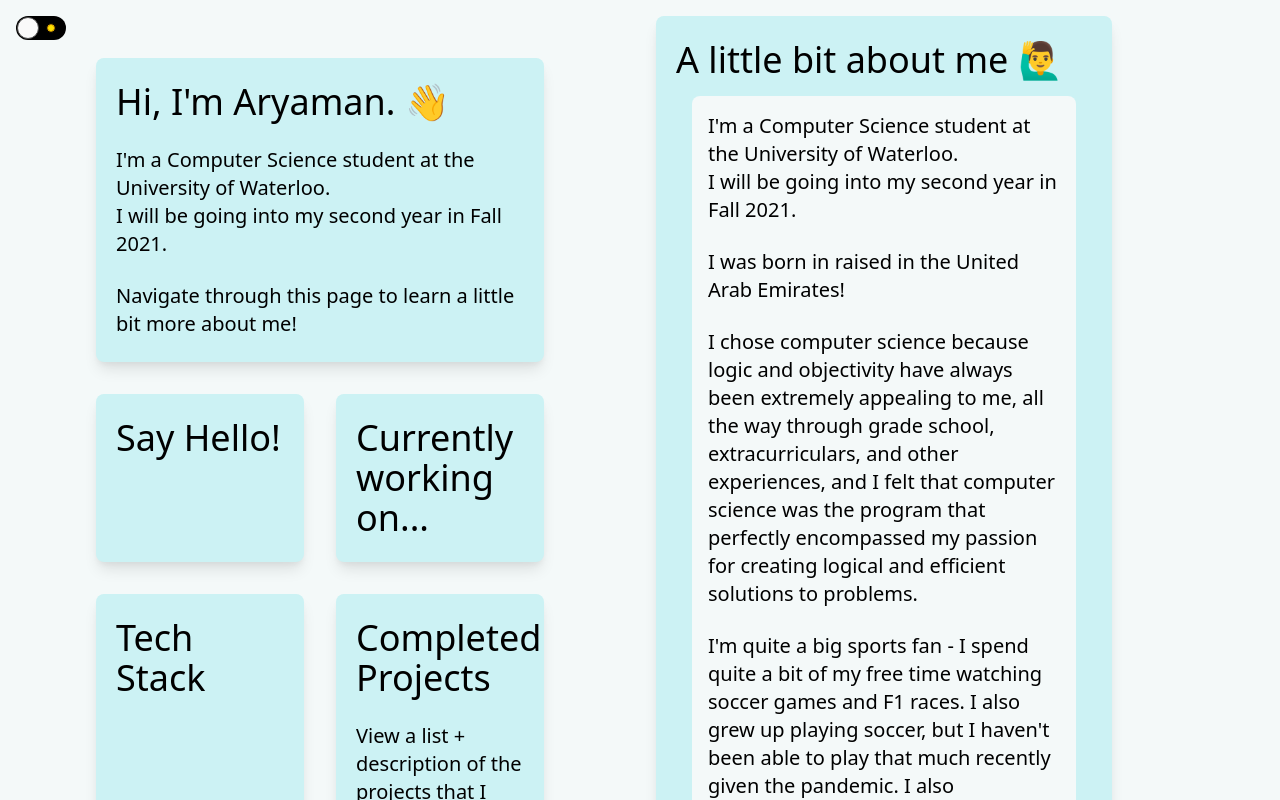
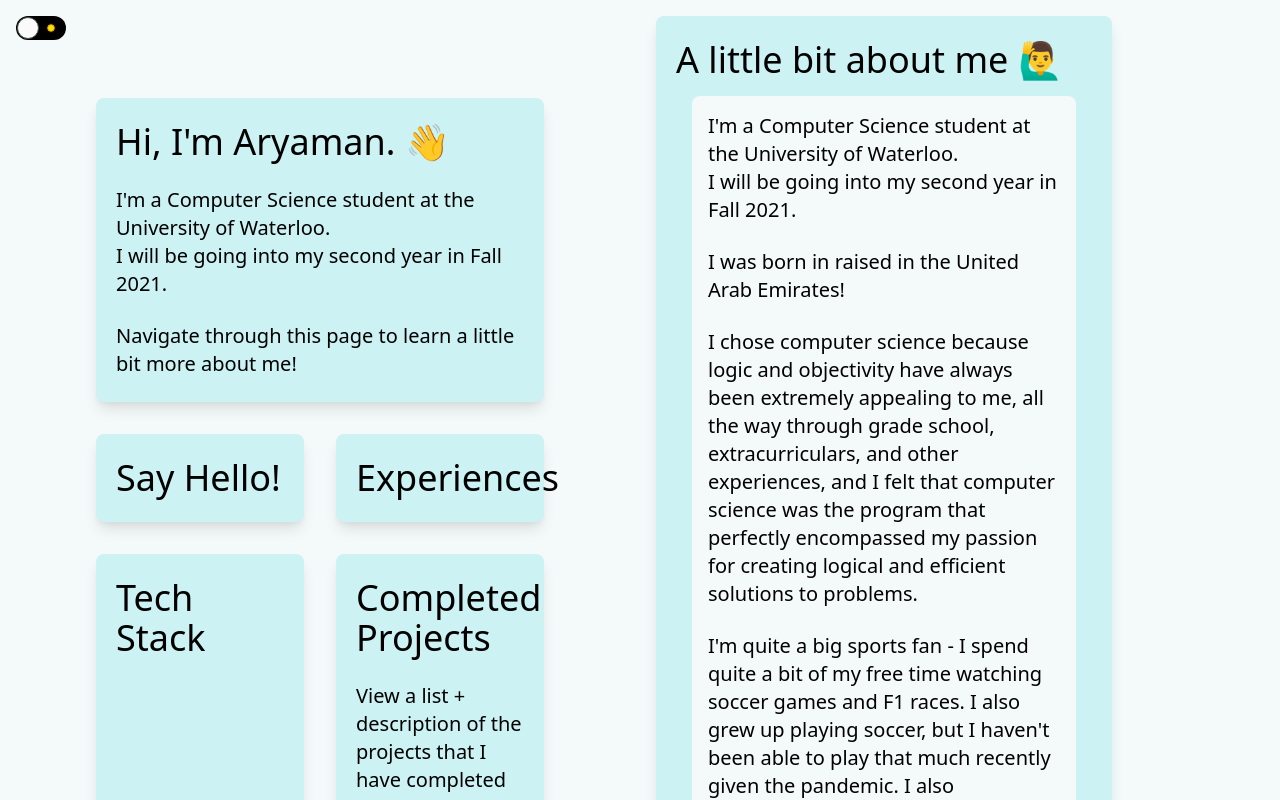
Before and after one commit to ad-world/aryaman-dev-v2, a React (Create React App) app: page / in a window 1280 px wide. Shown: the top 800 px of the page. Built offline with nearby package versions, Linux system fonts and the light colour scheme.

Commit message:
Change in progress to experiences

```diff
--- a/src/pages/Header.js
+++ b/src/pages/Header.js
@@ -54,7 +54,7 @@ export default function Header () {
 									className="text-black dark:text-white flex-1 px-5 py-6 rounded-lg shadow-lg sm:h-1/4 md:h-full bg-sky-light dark:bg-grey-dark hover:bg-sky-dark dark:hover:bg-blue-light transition duration-300"
 									onClick={() => setCurrent(<Progress />)}
 								>
-									<p className="text-4xl">Currently working on...</p>
+									<p className="text-4xl">Experiences</p>
 								</div>
 							</div>
 							<div className="w-full flex flex-col p-4 w-full xl:w-1/2 nice-cursor">
```
